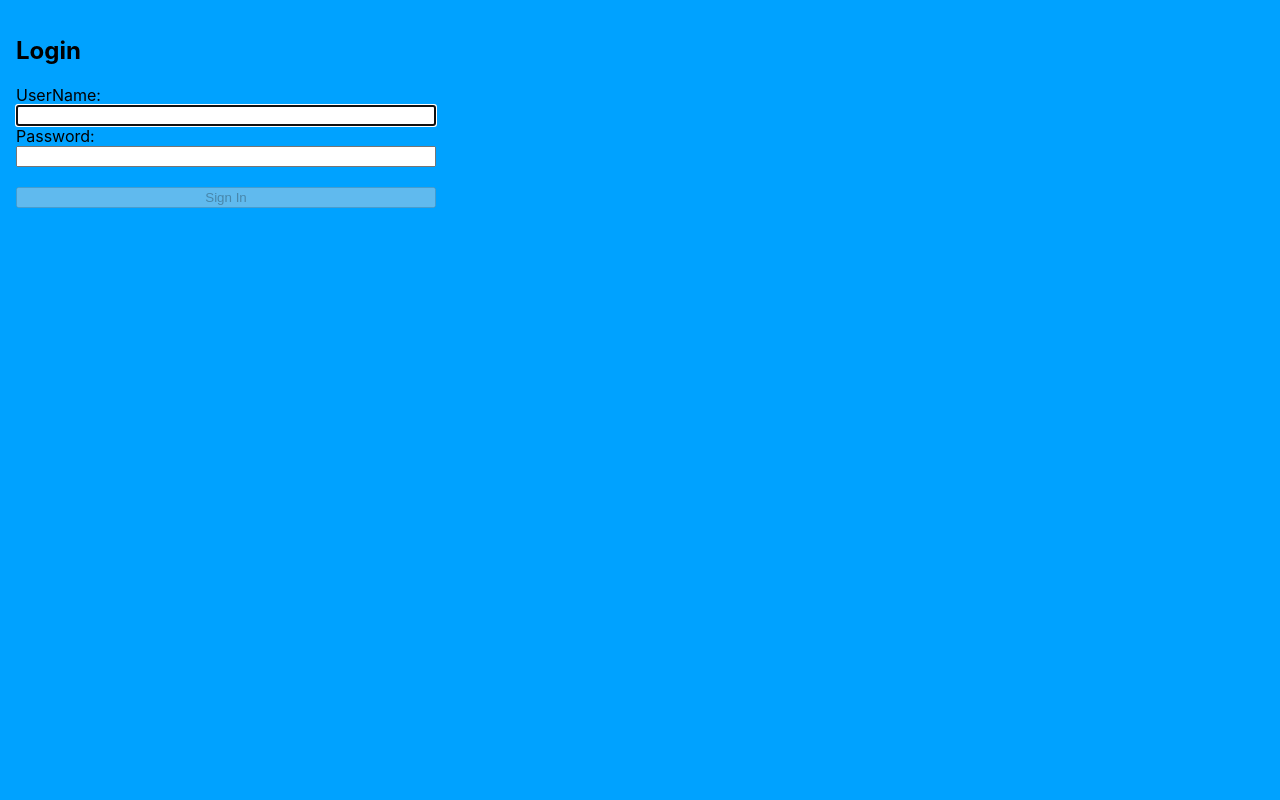
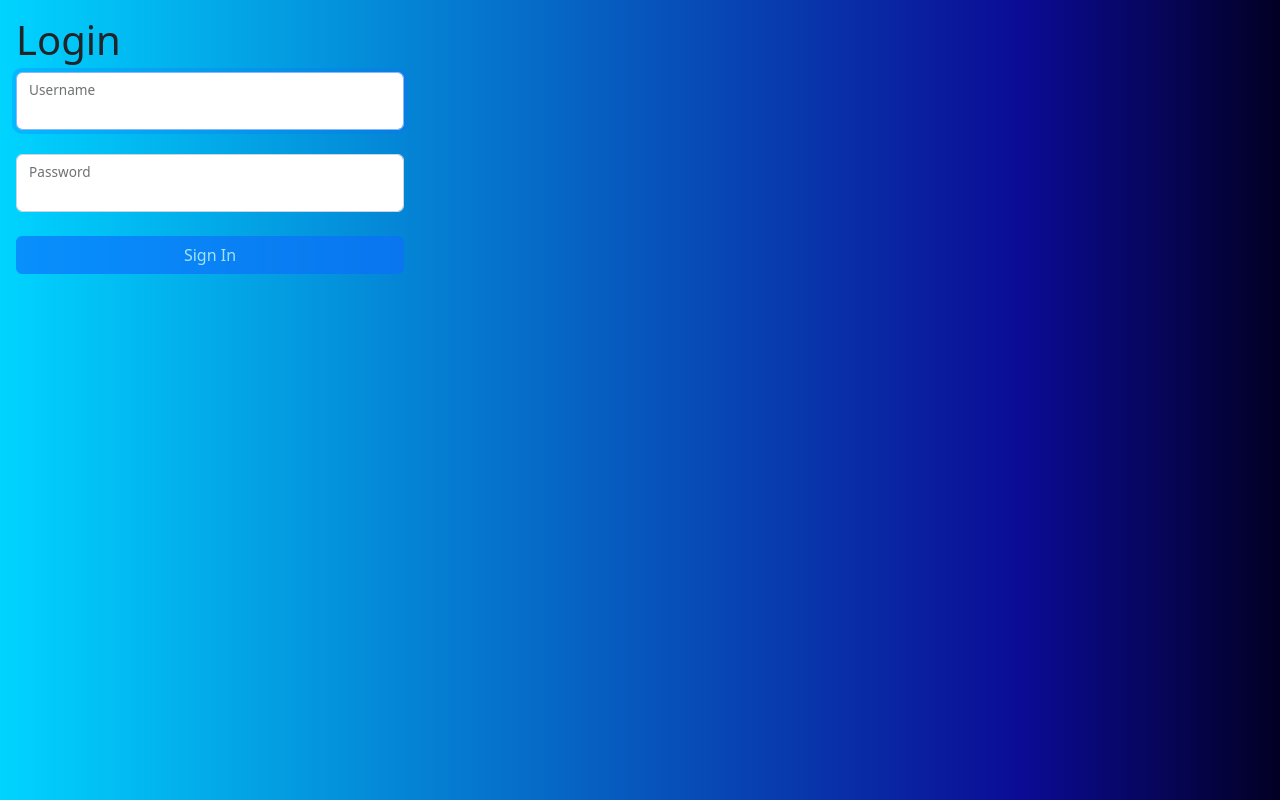
Before and after one commit to diclementef92/EpicodeCapstoneProject, a React (Create React App) app in the folder front-end/: page /login in a window 1280 px wide. Built offline with nearby package versions, Linux system fonts and the light colour scheme.

Commit message:
bootstrap to login form

```diff
--- a/front-end/src/App.css
+++ b/front-end/src/App.css
@@ -1,2 +1,9 @@
-.App {
+body {
+  background: rgb(2, 0, 36);
+  background: linear-gradient(
+    -90deg,
+    rgba(2, 0, 36, 1) 0%,
+    rgba(11, 11, 149, 1) 20%,
+    rgba(0, 212, 255, 1) 100%
+  );
 }
--- a/front-end/src/App.js
+++ b/front-end/src/App.js
@@ -1,4 +1,5 @@
 import { BrowserRouter, Route, Routes } from "react-router-dom";
+import "bootstrap/dist/css/bootstrap.min.css";
 import "./App.css";
 import Register from "./components/Register";
 import Login from "./components/Login";
--- a/front-end/src/assets/Register.css
+++ b/front-end/src/assets/Register.css
@@ -16,7 +16,7 @@ section {
 .instructions {
   font-size: 0.75rem;
   border-radius: 0.5rem;
-  background: rgba(0, 0, 0, 0.5);
+  background: rgba(0, 0, 0, 0.4);
   color: #fff;
   padding: 0.25rem;
   position: relative;
--- a/front-end/src/components/Login.jsx
+++ b/front-end/src/components/Login.jsx
@@ -7,6 +7,9 @@ import {
 import { useEffect, useRef, useState } from "react";
 import { SignIn } from "../hooks/FechAuthentication";
 import "../assets/Register.css";
+import FloatingLabel from "react-bootstrap/FloatingLabel";
+import Form from "react-bootstrap/Form";
+import { Button, FormControl } from "react-bootstrap";
 
 const USER_REGEX = /^[A-z][A-z0-9-_]{3,23}$/;
 const PWD_REGEX = /^(?=.*[a-z])(?=.*[A-Z])(?=.*[0-9])(?=.*[!@#$%]).{8,24}$/;
@@ -96,20 +99,14 @@ const Login = () => {
             {errMsg}
           </p>
           <h1>Login</h1>
-          <form onSubmit={handleSubmit}>
+
+          <Form onSubmit={handleSubmit}>
             {/* Username field */}
-            <label htmlFor="username">
-              UserName:
-              <FontAwesomeIcon
-                icon={faCheck}
-                className={validName ? "valid" : "hide"}
-              />
-              <FontAwesomeIcon
-                icon={faTimes}
-                className={validName || !user ? "hide" : "invalid"}
-              />
-            </label>
-            <input
+
+            <FloatingLabel label={"Username"} className="mb-4">
+              <Form.Control
+                // className="form-control"
+                placeholder="username"
                 type="text"
                 id="username"
                 ref={userRef}
@@ -124,6 +121,16 @@ const Login = () => {
                 onFocus={() => setUserFocus(true)}
                 onBlur={() => setUserFocus(false)}
               />
+              <FontAwesomeIcon
+                icon={faCheck}
+                className={validName ? "valid" : "hide"}
+              />
+              <FontAwesomeIcon
+                icon={faTimes}
+                className={validName || !user ? "hide" : "invalid"}
+              />
+            </FloatingLabel>
+
             <p
               id="uidnote"
               className={
@@ -139,18 +146,8 @@ const Login = () => {
             </p>
 
             {/* Password Field */}
-            <label htmlFor="password">
-              Password:
-              <FontAwesomeIcon
-                icon={faCheck}
-                className={validPwd ? "valid" : "hide"}
-              />
-              <FontAwesomeIcon
-                icon={faTimes}
-                className={validPwd || !pwd ? "hide" : "invalid"}
-              />
-            </label>
-            <input
+            <FloatingLabel label="Password">
+              <Form.Control
                 type="password"
                 id="password"
                 onChange={(e) => setPwd(e.target.value)}
@@ -161,6 +158,15 @@ const Login = () => {
                 onFocus={() => setPwdFocus(true)}
                 onBlur={() => setPwdFocus(false)}
               />
+              <FontAwesomeIcon
+                icon={faCheck}
+                className={validPwd ? "valid" : "hide"}
+              />
+              <FontAwesomeIcon
+                icon={faTimes}
+                className={validPwd || !pwd ? "hide" : "invalid"}
+              />
+            </FloatingLabel>
             <p
               id="pwdnote"
               className={pwdFocus && !validPwd ? "instructions" : "offscreen"}
@@ -179,13 +185,13 @@ const Login = () => {
               <span aria-label="percent">%</span>
             </p>
             <br />
-            <button
+            <Button
               className="btn-primary"
               disabled={!validName || !validPwd ? true : false}
             >
               Sign In
-            </button>
-          </form>
+            </Button>
+          </Form>
         </section>
       )}
     </>
```
Lines whose indentation alone changed are shown as unchanged.
